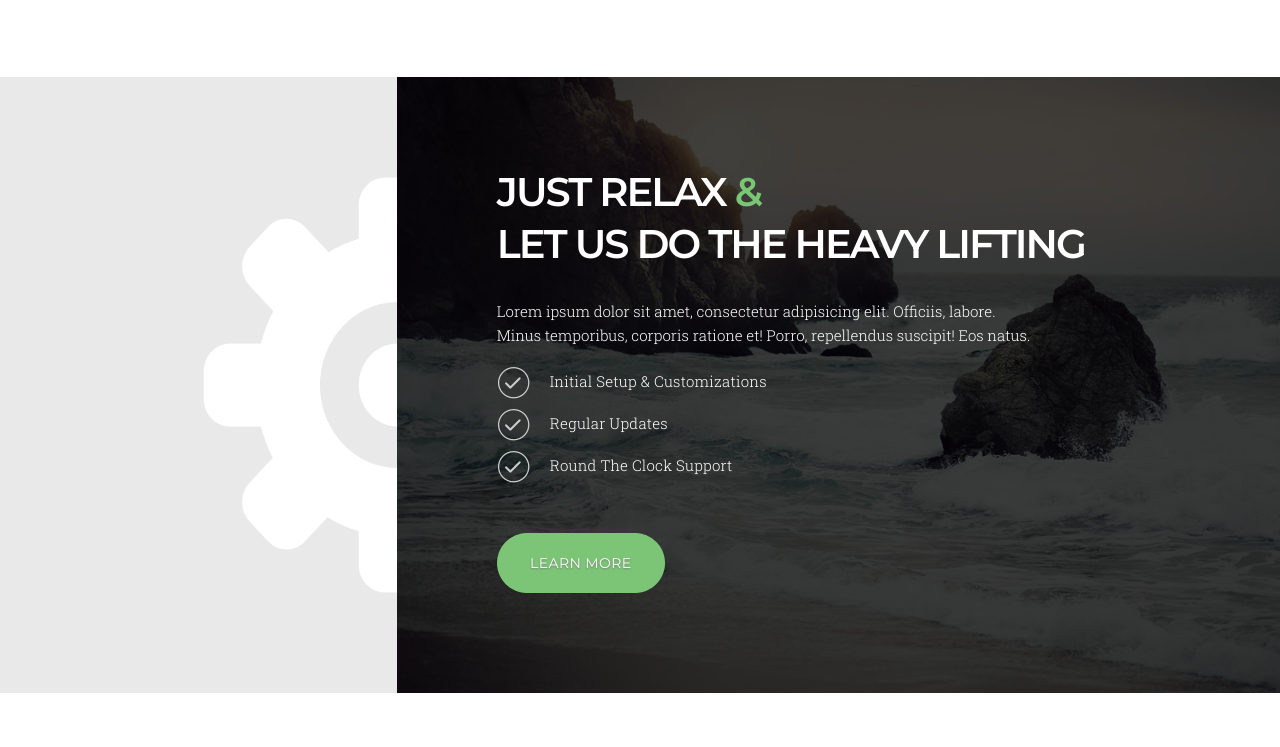
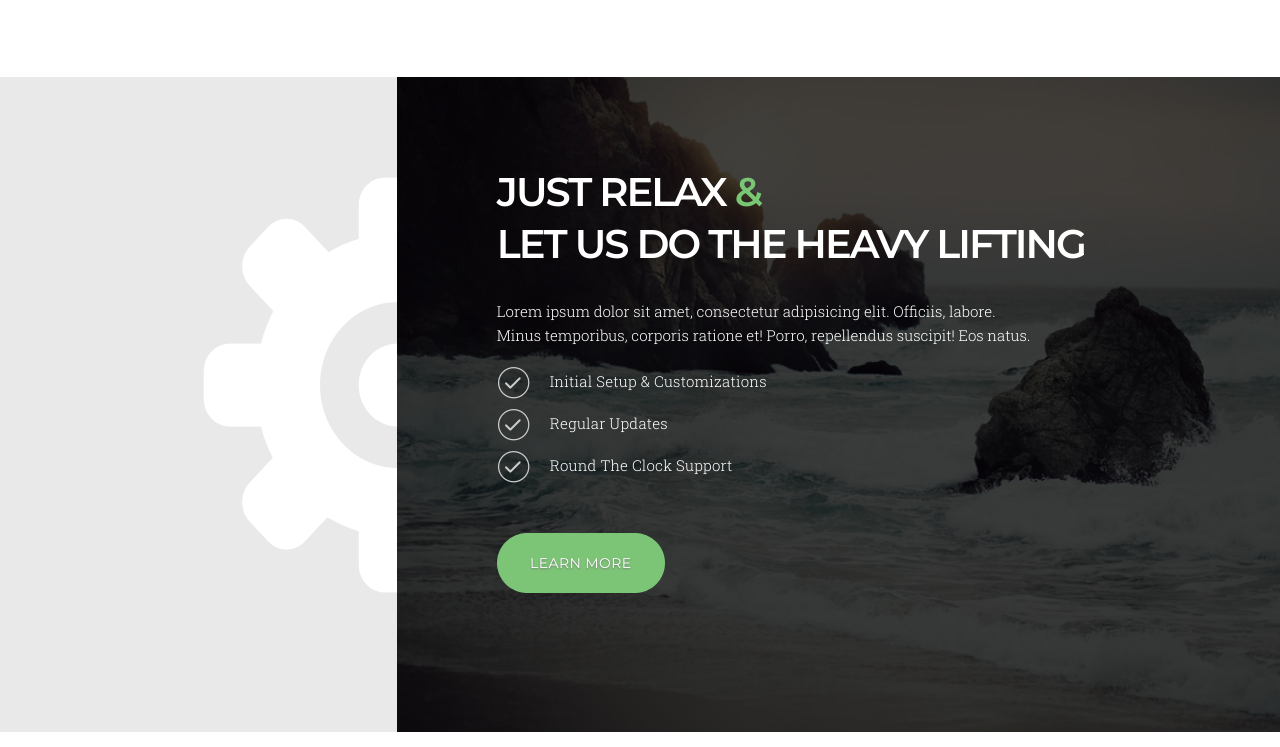
Before and after one commit to AdamReszka/TreehouseRWD, a plain HTML site: page index.html in a window 1280 px wide. Shown: the part 1173-1920 px from the top of the page. Drawn offline with nearby package versions, Linux system fonts and the light colour scheme.

Commit message:
just&rel final style

```diff
--- a/partials/_layout.scss
+++ b/partials/_layout.scss
@@ -259,7 +259,7 @@ body {
 }
 .just-relax {
 	width: 100%;
-	height: 61.6rem;
+	min-height: 61.6rem;
 	background-color: #e9e9e9;
 	display: flex;
 	flex-direction: row;
@@ -274,7 +274,7 @@ body {
 	.just-baner {
 		margin: 0;
 		width: 69%;
-		height: 61.6rem;
+		min-height: 61.6rem;
 		background-image: url('images/Relax-Baner2.png');
 		background-size: cover;
 		box-sizing: border-box;
```
Also changed, not shown: main.css, 1 other file.
